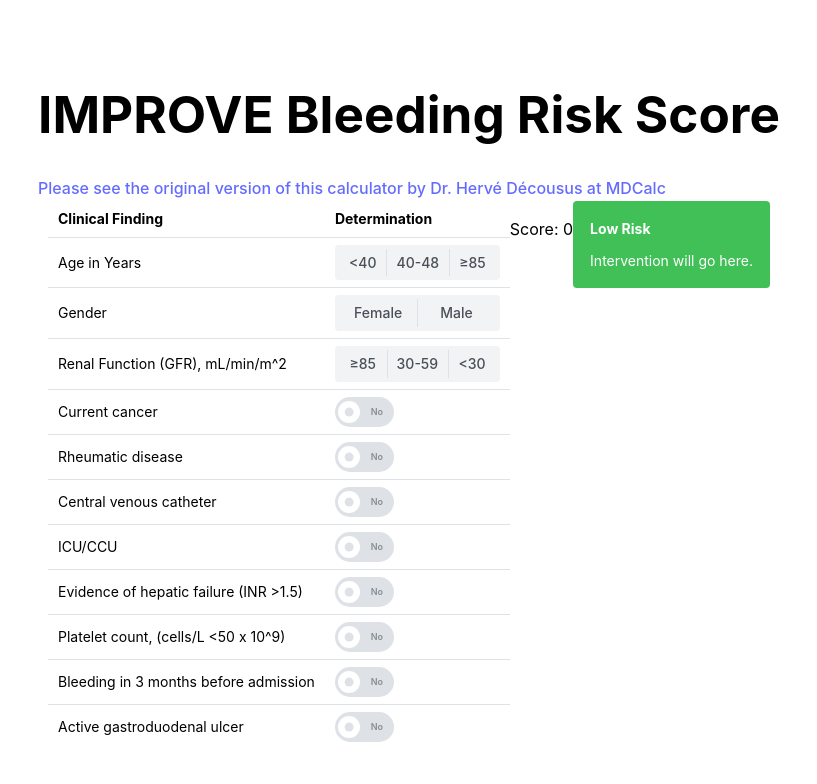
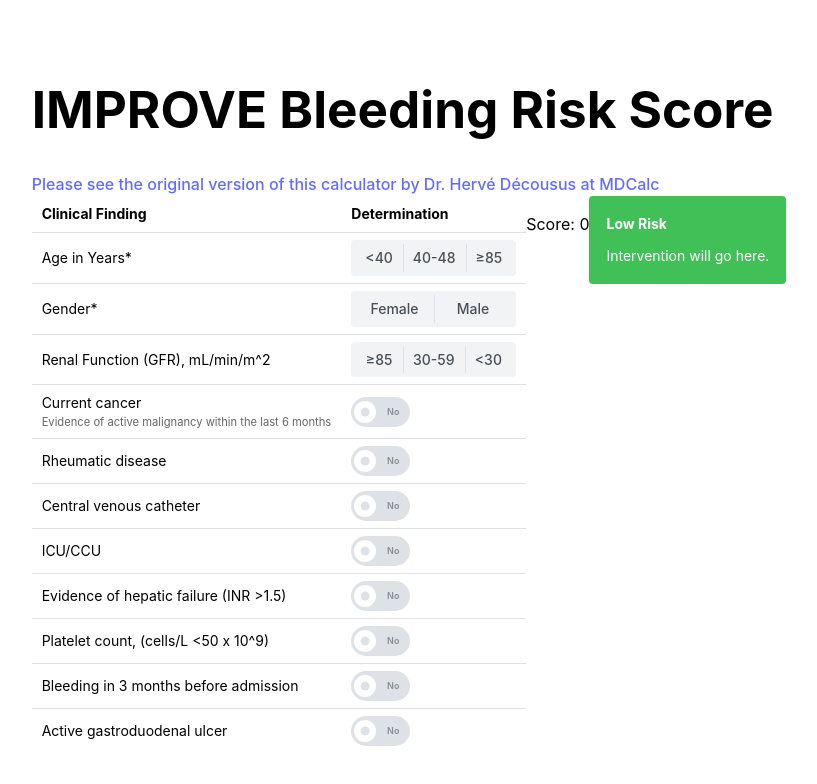
Before and after one commit to mpegram3rd/med-calc-bleeding-risk, a React (Vite) app: page / in a window 1280 px wide. Shown: the top 784 px of the page, without its empty margins (231-1048 px from the left). Built offline with nearby package versions, Linux system fonts and the light colour scheme.

Commit message:
Score calculations working properly widgets are pretty widgety.

```diff
--- a/src/calculator/Calculator.tsx
+++ b/src/calculator/Calculator.tsx
@@ -2,7 +2,8 @@ import './Calculator.css'
 
 import type {Dispatch, SetStateAction} from "react";
 import type {CalculatorField} from "./fields.ts"
-import {SegmentedControl, Switch, Table} from "@mantine/core";
+import {Switch, Table} from "@mantine/core";
+import CustomSegmentedControl from "./CustomSegmentedControl.tsx";
 
 interface CalculatorProps {
     setScore: Dispatch<SetStateAction<number>>;
@@ -27,18 +28,16 @@ const Calculator: React.FC<CalculatorProps> = ({setScore}) => {
                     {calcFields.map((calcField: CalculatorField) => (
                         <Table.Tr key={calcField.label}>
                             <Table.Td>
-                                {calcField.label}
+                                {calcField.label}{calcField.required ? '*' : ''}
+                                {calcField.note && (
+                                    <div style={{fontSize: '0.8em', color: '#666'}}>{calcField.note}</div>
+                                )}
                             </Table.Td>
                             <Table.Td>
                                 {calcField.values.length > 1 ? (
-                                    <SegmentedControl
-                                        defaultValue="none"
-                                        autoContrast={true}
-                                        color="green"
-                                        fullWidth={true}
-                                        data={calcField.values.map((calcValue) => {
-                                            return {label: calcValue.label, value: calcValue.value.toString()}
-                                        })}
+                                    <CustomSegmentedControl
+                                        options={calcField.values}
+                                        setScore={setScore}
                                     />
                                 ) : (
                                     <Switch size="lg"
--- /dev/null
+++ b/src/calculator/CustomSegmentedControl.tsx
@@ -0,0 +1,33 @@
+import {SegmentedControl} from "@mantine/core";
+import type {FieldValue} from "./fields.ts";
+import {type Dispatch, type SetStateAction, useState} from "react";
+
+interface CustomSegmentedControlProps {
+    options: FieldValue[];
+    setScore: Dispatch<SetStateAction<number>>;
+}
+
+const CustomSegmentedControl: React.FC<CustomSegmentedControlProps> = ({options, setScore}) => {
+    const [previousValue, setPreviousValue] = useState<number>(-1.0);
+
+    return (
+        <SegmentedControl
+            defaultValue={previousValue.toString()}
+            autoContrast={true}
+            color="green"
+            fullWidth={true}
+            data={options.map((calcValue) => {
+                return {label: calcValue.label, value: calcValue.value.toString()}
+            })}
+            onChange={(value) => {
+                const newValue = parseFloat(value);
+                const updateValue = previousValue >= 0 ? newValue - previousValue : newValue;
+                setScore(prevScore => prevScore + updateValue);
+                setPreviousValue(newValue);
+            }}
+
+        />
+    );
+}
+
+export default CustomSegmentedControl;
```
